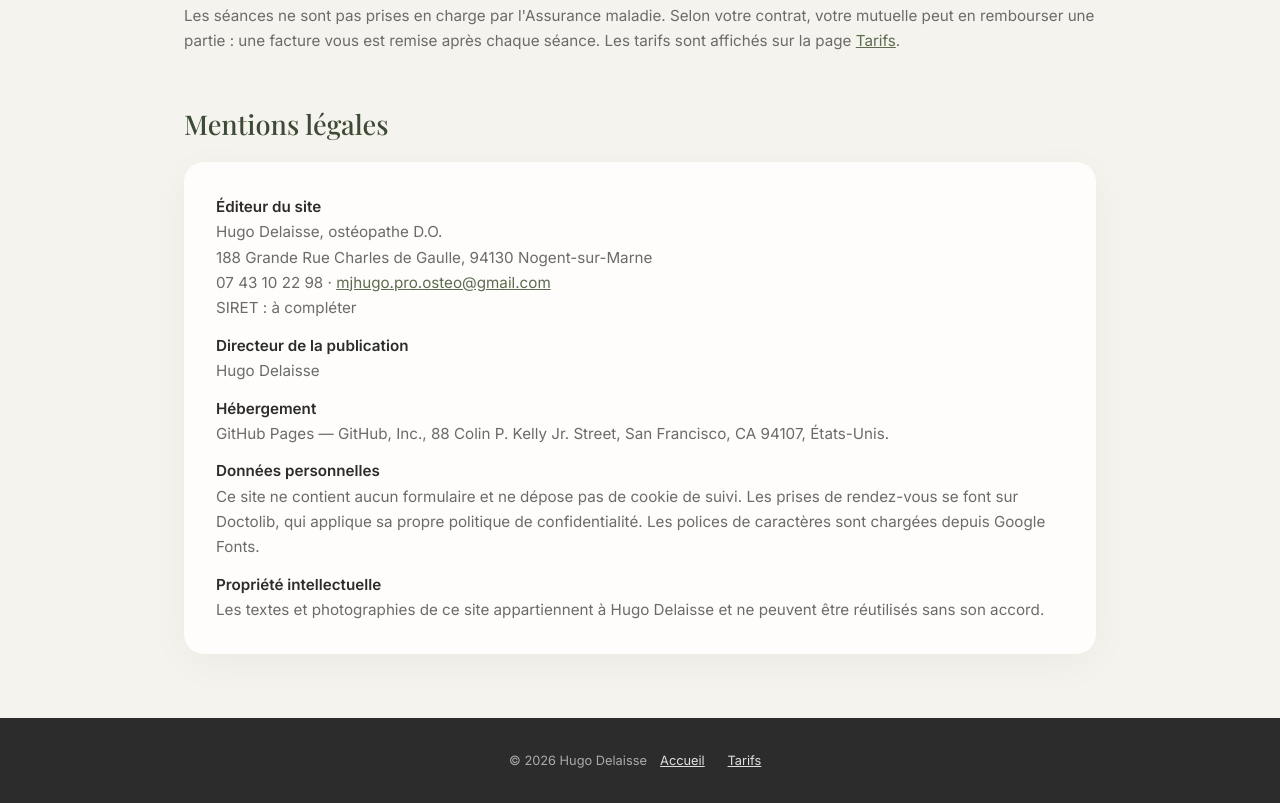
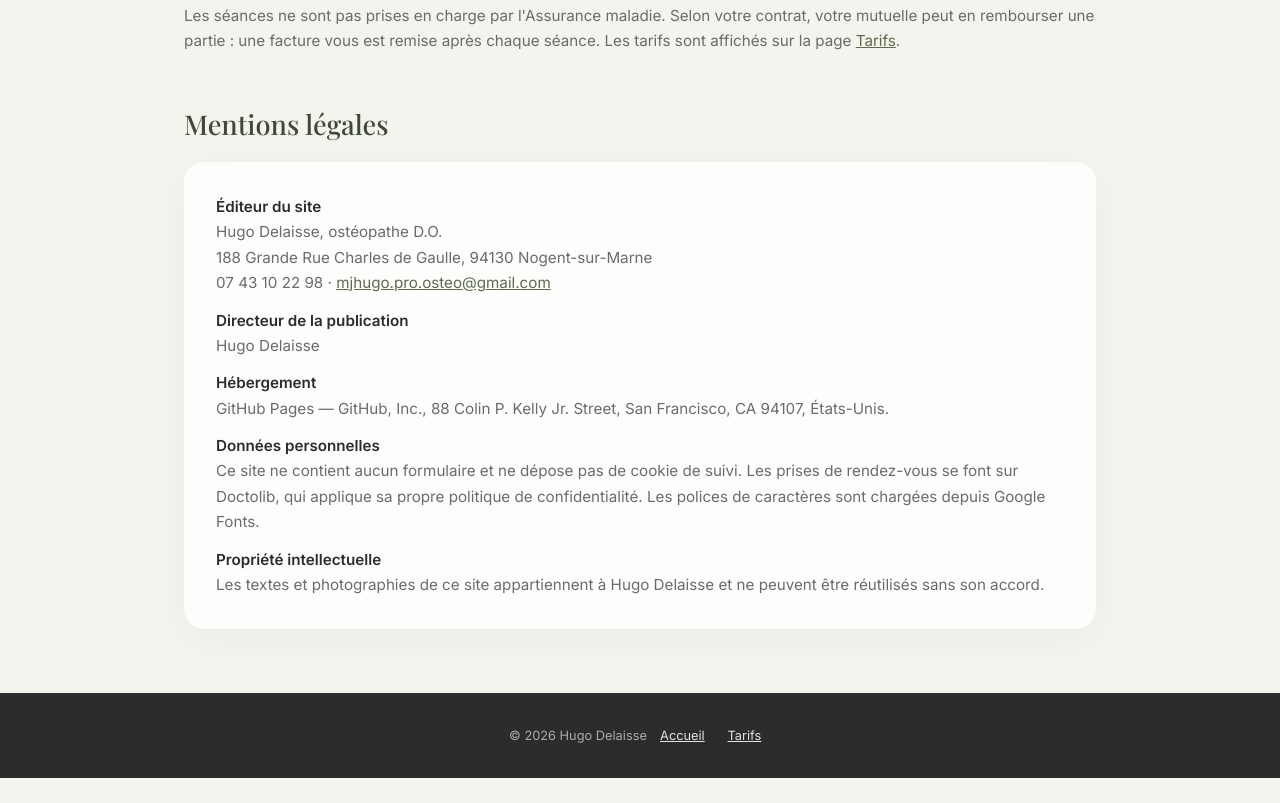
Before and after one commit to hugohypnosteo/Hugo-Delaissse-Osteopathe, a website: page reglementation.html in a window 1280 px wide. Shown: the part 1185-1988 px from the top of the page. After the commit the page ends 1963 px from the top, so only its background shows below. Drawn offline with nearby package versions, Linux system fonts and the light colour scheme; a web font is replaced by a local one.

Commit message:
Retirer la ligne SIRET des mentions légales

```diff
--- a/reglementation.html
+++ b/reglementation.html
@@ -73,9 +73,7 @@
             <p><strong>Éditeur du site</strong><br>
                 Hugo Delaisse, ostéopathe D.O.<br>
                 188 Grande Rue Charles de Gaulle, 94130 Nogent-sur-Marne<br>
-                07 43 10 22 98 · <a href="mailto:mjhugo.pro.osteo@gmail.com">mjhugo.pro.osteo@gmail.com</a><br>
-                <!-- TODO Hugo : SIRET -->
-                SIRET : à compléter
+                07 43 10 22 98 · <a href="mailto:mjhugo.pro.osteo@gmail.com">mjhugo.pro.osteo@gmail.com</a>
             </p>
             <p><strong>Directeur de la publication</strong><br>Hugo Delaisse</p>
             <p><strong>Hébergement</strong><br>
```
